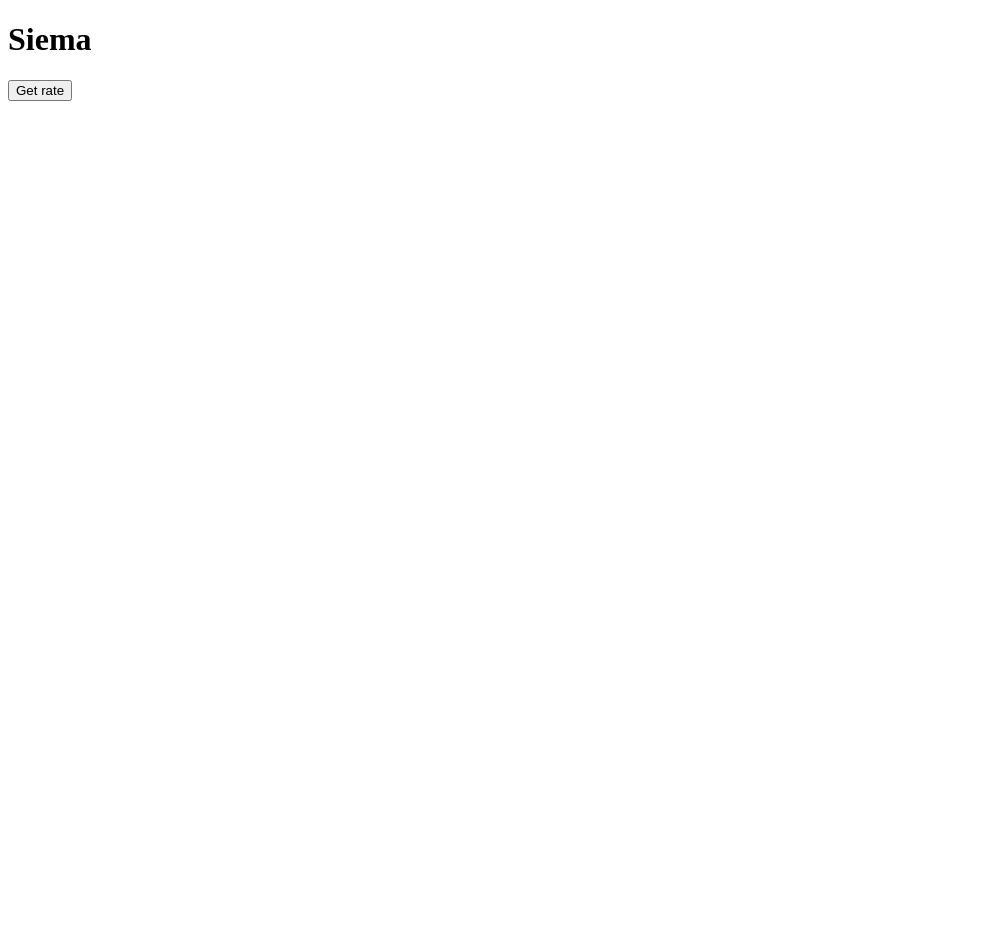
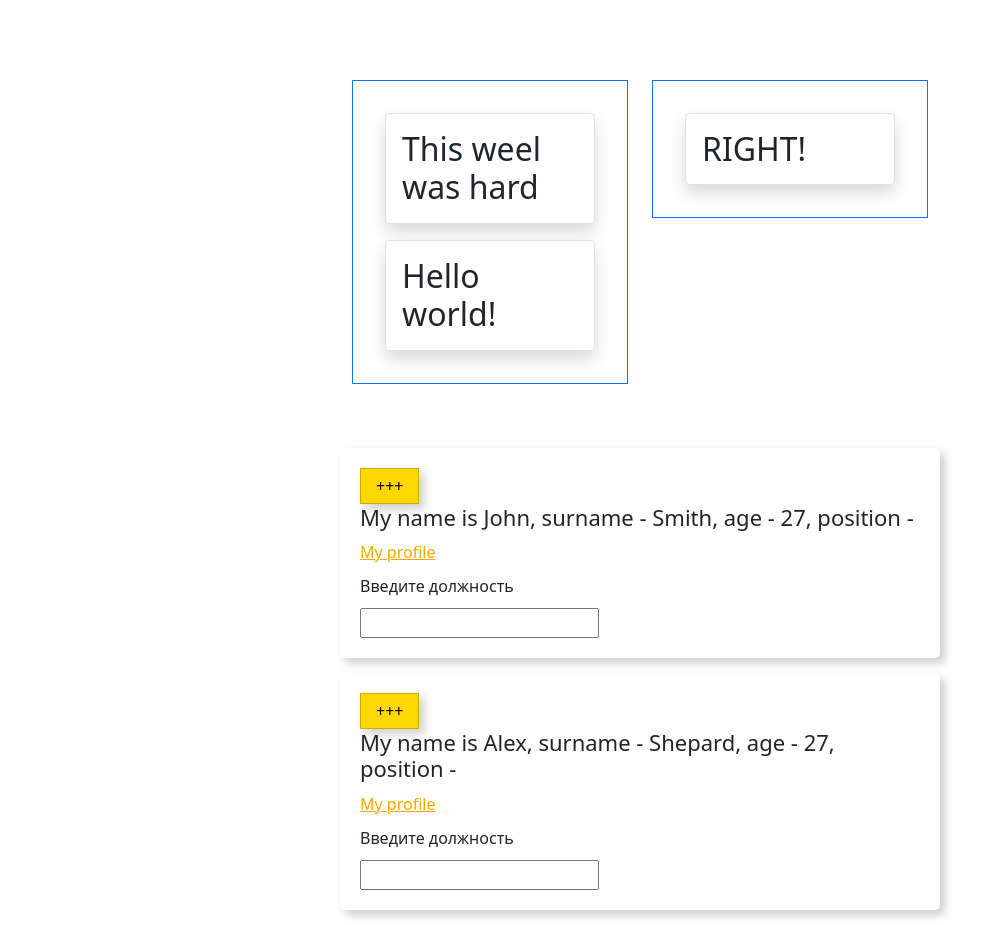
Before and after one commit to qapush/excercises, a React (Create React App) app: page / in a window 1280 px wide. Shown: the whole page, without its empty margins (0-1003 px from the left). Before the commit the page ends 800 px from the top, so only its background shows below. Built offline with nearby package versions, Linux system fonts and the light colour scheme.

Commit message:
Children and render props exercise

```diff
--- a/package.json
+++ b/package.json
@@ -6,9 +6,12 @@
     "@testing-library/jest-dom": "^5.16.1",
     "@testing-library/react": "^12.1.2",
     "@testing-library/user-event": "^13.5.0",
+    "bootstrap": "^5.1.3",
     "react": "^17.0.2",
+    "react-bootstrap": "^2.1.1",
     "react-dom": "^17.0.2",
     "react-scripts": "5.0.0",
+    "styled-components": "^5.3.3",
     "web-vitals": "^2.1.3"
   },
   "scripts": {
--- a/src/App.js
+++ b/src/App.js
@@ -1,34 +1,120 @@
-import { setState, useState } from "react";
-import Kurs from "./components/services/Kurs";
+import React, { Component } from "react";
+import styled from "styled-components";
+import BootstrapTest from "./BootstrapTest";
+
+import "./App.css";
+
+const EmpItem = styled.div`
+  padding: 20px;
+  margin-bottom: 15px;
+  border-radius: 5px;
+  box-shadow: 5px 5px 10px rgba(0, 0, 0, 0.2);
+  a {
+    display: block;
+    margin: 10px 0 10px 0;
+    color: ${(props) => (props.active ? "orange" : "black")};
+  }
+  input {
+    display: block;
+    margin-top: 10px;
+  }
+`;
+
+const Header = styled.h2`
+  font-size: 22px;
+`;
+
+export const Button = styled.button`
+  display: block;
+  padding: 5px 15px;
+  background-color: gold;
+  border: 1px solid rgba(0, 0, 0, 0.2);
+  box-shadow: 5px 5px 10px rgba(0, 0, 0, 0.2);
+`;
+
+class WhoAmI extends Component {
+  constructor(props) {
+    super(props);
+    this.state = {
+      years: 27,
+      position: "",
+    };
+  }
+
+  nextYear = () => {
+    this.setState((state) => ({
+      years: state.years + 1,
+    }));
+  };
+
+  commitInputChanges = (e, color) => {
+    console.log(color);
+    this.setState({
+      position: e.target.value,
+    });
+  };
+
+  render() {
+    const { name, surname, link } = this.props;
+    const { position, years } = this.state;
+
+    return (
+      <EmpItem active>
+        <Button onClick={this.nextYear}>+++</Button>
+        <Header>
+          My name is {name}, surname - {surname}, age - {years}, position -{" "}
+          {position}
+        </Header>
+        <a href={link}>My profile</a>
+        <form>
+          <span>Введите должность</span>
+          <input
+            type="text"
+            onChange={(e) => this.commitInputChanges(e, "some color")}
+          />
+        </form>
+      </EmpItem>
+    );
+  }
+}
+
+const Wrapper = styled.div`
+  width: 600px;
+  margin: 80px auto 0 auto;
+`;
+
+const DynamicGreating = (props) => {
+  return (
+    <div className={"mb-3 p-3 border border-" + props.color}>
+      {React.Children.map(props.children, (child) => {
+        return React.cloneElement(child, {
+          className: "shadow p-3 m-3 border rounded",
+        });
+      })}
+    </div>
+  );
+};
 
 function App() {
-  const [loading, setLoading] = useState(false);
-  const [rate, setRate] = useState(null);
-  const kurs = new Kurs();
+  return (
+    <Wrapper>
+      <BootstrapTest
+        left={
+          <DynamicGreating color={"primary"}>
+            <h2>This weel was hard</h2>
+            <h2>Hello world!</h2>
+          </DynamicGreating>
+        }
+        right={
+          <DynamicGreating color={"primary"}>
+            <h2>RIGHT!</h2>
+          </DynamicGreating>
+        }
+      />
 
-  const getRate = () => {
-    setLoading(true)
-    kurs.getRate()
-        .then( res => {
-
-          setRate(res.rates[0].mid)
-          setLoading(false)
-        })
-  }
-
-  return (
-    <>
-      <h1>Siema</h1>
-      <p>
-        {loading ? 'Loading' : null}
-      </p>
-      <button onClick={getRate}>
-        Get rate
-      </button>
-      <p>
-      {rate ? `Rate: ${rate}` : null}
-      </p>
-    </>
+      <WhoAmI name="John" surname="Smith" link="facebook.com" />
+      <WhoAmI name="Alex" surname="Shepard" link="vk.com" />
+    </Wrapper>
   );
 }
 
--- /dev/null
+++ b/src/BootstrapTest.js
@@ -0,0 +1,14 @@
+import { Container, Row, Col } from "react-bootstrap";
+
+const BootstrapTest = (props) => {
+  return (
+    <Container className="mt-5 mb-5">
+      <Row>
+        <Col>{props.left}</Col>
+        <Col>{props.right}</Col>
+      </Row>
+    </Container>
+  );
+};
+
+export default BootstrapTest;
```
Also changed, not shown: src/index.js (+5 -5 lines), 1 other file (tests, documents, lock files or other folders).
